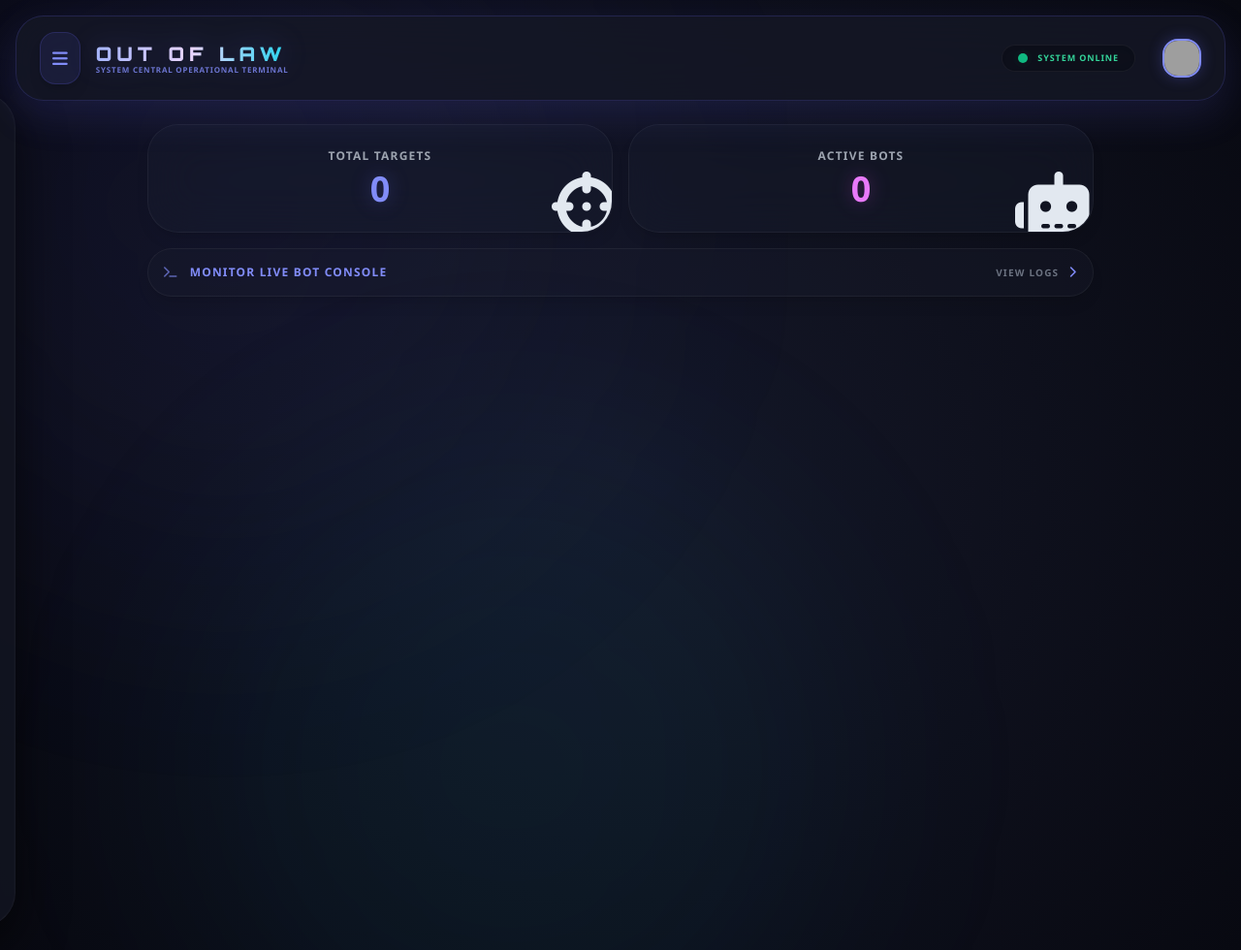
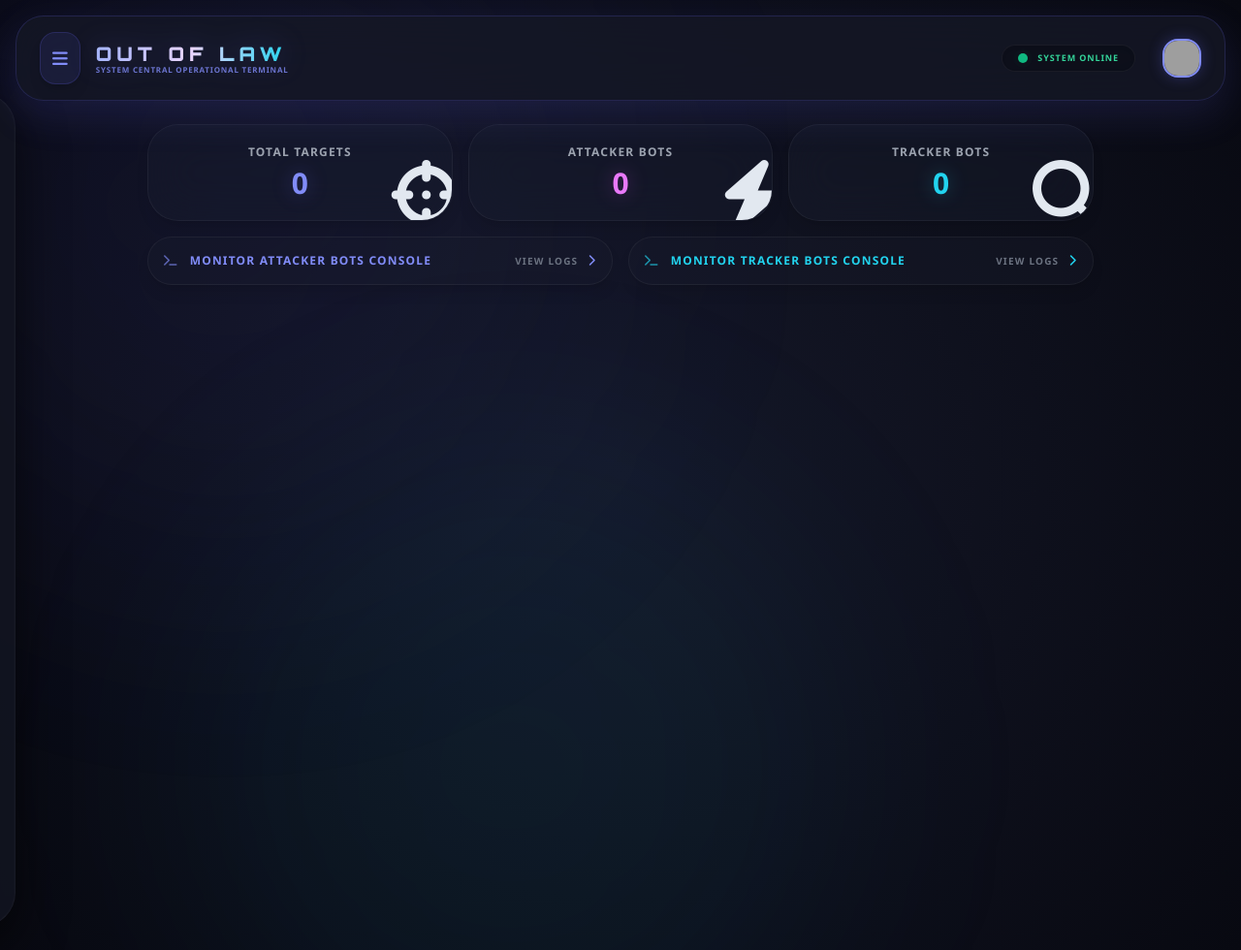
Before and after one commit to newhrmunna2027-pixel/out_of_law_spam_panel, a Flask app: template templates/index.html in a window 1280 px wide. Shown: the whole page at 97% size. Run offline with Flask 3, Linux system fonts and the light colour scheme; the template is opened without the code that fills it, so the values that code supplies are empty; parts of the project's set-up code (start-up, migrations or seed data) failed here and were passed over; some libraries are stand-ins or nearby versions; grey boxes are pictures that could not be loaded.

Commit message:
Revamp dashboard layout with new cards and buttons
Replaced entire dashboard layout with a new design featuring updated cards for Total Targets, Active Attacker Bots, and a new Tracker Bots card. Added a new button for monitoring Tracker Bots Console and updated the JavaScript to handle new data.

```diff
--- a/templates/sections/dashboard.html
+++ b/templates/sections/dashboard.html
@@ -1,32 +1,48 @@
-<!-- START OF FILE templates/sections/dashboard.html -->
-<div class="space-y-4">
-    <!-- Stat Cards Grid -->
-    <div class="grid grid-cols-2 gap-4">
-        <!-- Card 1: Total Targets -->
-        <div class="bg-[#1B1E31]/40 border border-white/5 p-6 rounded-[2rem] text-center shadow-lg relative overflow-hidden glass-card">
-            <i class="fas fa-crosshairs absolute right-[-10px] bottom-[-10px] text-7xl text-white/3"></i>
-            <p class="text-gray-400 text-xs font-black uppercase tracking-widest mb-1.5 relative z-10">Total Targets</p>
-            <h2 id="total-targets" class="text-4xl font-black text-indigo-400 relative z-10 drop-shadow-[0_0_10px_rgba(99,102,241,0.3)]">0</h2>
-        </div>
-        <!-- Card 2: Active Bots -->
-        <div class="bg-[#1B1E31]/40 border border-white/5 p-6 rounded-[2rem] text-center shadow-lg relative overflow-hidden glass-card">
-            <i class="fas fa-robot absolute right-[-10px] bottom-[-10px] text-7xl text-white/3"></i>
-            <p class="text-gray-400 text-xs font-black uppercase tracking-widest mb-1.5 relative z-10">Active Bots</p>
-            <h2 id="total-bots" class="text-4xl font-black text-fuchsia-400 relative z-10 drop-shadow-[0_0_10px_rgba(217,70,239,0.3)]">0</h2>
-        </div>
+<!-- templates/sections/dashboard.html ফাইলটি সম্পূর্ণ প্রতিস্থাপন করুন -->
+<div class="grid grid-cols-1 md:grid-cols-3 gap-4 mb-4">
+    <!-- Card 1: Total Targets -->
+    <div class="bg-[#1B1E31]/40 border border-white/5 p-5 rounded-[2rem] text-center shadow-lg relative overflow-hidden glass-card">
+        <i class="fas fa-crosshairs absolute right-[-10px] bottom-[-10px] text-7xl text-white/3"></i>
+        <p class="text-gray-400 text-xs font-black uppercase tracking-widest mb-1.5 relative z-10">Total Targets</p>
+        <h2 id="total-targets" class="text-3xl font-black text-indigo-400 relative z-10 drop-shadow-[0_0_10px_rgba(99,102,241,0.3)]">0</h2>
     </div>
+    <!-- Card 2: Active Attacker Bots -->
+    <div class="bg-[#1B1E31]/40 border border-white/5 p-5 rounded-[2rem] text-center shadow-lg relative overflow-hidden glass-card">
+        <i class="fas fa-bolt absolute right-[-10px] bottom-[-10px] text-7xl text-white/3"></i>
+        <p class="text-gray-400 text-xs font-black uppercase tracking-widest mb-1.5 relative z-10">Attacker Bots</p>
+        <h2 id="total-bots" class="text-3xl font-black text-fuchsia-400 relative z-10 drop-shadow-[0_0_10px_rgba(217,70,239,0.3)]">0</h2>
+    </div>
+    <!-- Card 3: Active Tracker Bots (🚀 NEW CARD) -->
+    <div class="bg-[#1B1E31]/40 border border-white/5 p-5 rounded-[2rem] text-center shadow-lg relative overflow-hidden glass-card">
+        <i class="fas fa-search absolute right-[-10px] bottom-[-10px] text-7xl text-white/3"></i>
+        <p class="text-gray-400 text-xs font-black uppercase tracking-widest mb-1.5 relative z-10">Tracker Bots</p>
+        <h2 id="total-check-bots" class="text-3xl font-black text-cyan-400 relative z-10 drop-shadow-[0_0_10px_rgba(34,211,238,0.3)]">0</h2>
+    </div>
+</div>
 
-    <!-- 🚀 PREMIUM CAPSULE BUTTON FOR TERMINAL CONSOLE -->
+<div class="grid grid-cols-1 md:grid-cols-2 gap-4">
+    <!-- Button 1: Active Bots Console -->
     <button onclick="openConsoleModal()" class="w-full bg-[#1B1E31]/30 border border-white/5 hover:border-indigo-500/30 hover:bg-indigo-500/10 p-4 rounded-[1.8rem] flex items-center justify-between text-xs font-black uppercase tracking-widest text-indigo-400 shadow-lg hover:shadow-indigo-500/5 transition duration-300 relative group overflow-hidden">
         <div class="flex items-center gap-3 relative z-10">
             <i class="fas fa-terminal animate-pulse"></i>
-            <span>Monitor Live Bot Console</span>
+            <span>Monitor Attacker Bots Console</span>
         </div>
         <div class="flex items-center gap-1.5 relative z-10">
             <span class="text-[10px] text-gray-500 font-bold uppercase mr-1">View Logs</span>
             <i class="fas fa-chevron-right transition-transform group-hover:translate-x-1"></i>
         </div>
-        <div class="absolute inset-0 bg-gradient-to-r from-indigo-500/0 via-indigo-500/5 to-indigo-500/0 opacity-0 group-hover:opacity-100 transition-opacity duration-500 pointer-events-none"></div>
+    </button>
+
+    <!-- Button 2: Check Bots Console (🚀 NEW BUTTON) -->
+    <button onclick="openCheckConsoleModal()" class="w-full bg-[#1B1E31]/30 border border-white/5 hover:border-cyan-500/30 hover:bg-cyan-500/10 p-4 rounded-[1.8rem] flex items-center justify-between text-xs font-black uppercase tracking-widest text-cyan-400 shadow-lg hover:shadow-cyan-500/5 transition duration-300 relative group overflow-hidden">
+        <div class="flex items-center gap-3 relative z-10">
+            <i class="fas fa-terminal animate-pulse"></i>
+            <span>Monitor Tracker Bots Console</span>
+        </div>
+        <div class="flex items-center gap-1.5 relative z-10">
+            <span class="text-[10px] text-gray-500 font-bold uppercase mr-1">View Logs</span>
+            <i class="fas fa-chevron-right transition-transform group-hover:translate-x-1"></i>
+        </div>
     </button>
 </div>
 
@@ -43,6 +59,7 @@
 
                 document.getElementById('total-targets').innerText = data.total_targets || 0;
                 document.getElementById('total-bots').innerText = data.total_bots || 0;
+                document.getElementById('total-check-bots').innerText = data.total_check_bots || 0; // 🚀 ট্র্যাকার বটের মোট সংখ্যা লোড
 
                 if(document.getElementById('p-usage')) {
                     document.getElementById('p-usage').innerText = data.user_usage;
@@ -51,16 +68,31 @@
                     document.getElementById('header-added-limit').innerText = data.user_usage;
                 }
 
+                // ১. Attacker Console Render
                 if (window.consoleModalOpen) {
                     let consoleHtml = '';
                     (data.bots || []).forEach(b => {
-                        let sColor = b.status.toLowerCase() === 'offline' ? 'text-rose-500' : 'text-emerald-400';
+                        let sColor = b.status.toLowerCase().includes('online') || b.status.toLowerCase().includes('ready') ? 'text-emerald-400' : 'text-rose-500';
                         consoleHtml += `<div class="py-2 border-b border-white/5 flex flex-wrap items-center justify-between text-xs"><span class="text-gray-500 font-bold">Bot ${b.no} :</span> <span class="text-white font-bold">${b.name}</span> <span class="font-mono text-gray-500">UID ${b.uid}</span> <span class="${sColor} font-black uppercase tracking-wider">${b.status}</span></div>`;
                     });
 
                     const consoleBox = document.getElementById('console-box');
                     if (consoleBox) {
                         consoleBox.innerHTML = consoleHtml || '<div class="text-gray-600 p-4">No bots online.</div>';
+                    }
+                }
+
+                // ২. Tracker Console Render (🚀 NEW LIVE PARSER)
+                if (window.checkConsoleModalOpen) {
+                    let checkConsoleHtml = '';
+                    (data.check_bots || []).forEach(b => {
+                        let sColor = b.status.toLowerCase().includes('connected') || b.status.toLowerCase().includes('listening') ? 'text-emerald-400' : 'text-rose-500';
+                        checkConsoleHtml += `<div class="py-2 border-b border-white/5 flex flex-wrap items-center justify-between text-xs"><span class="text-gray-500 font-bold">Bot ${b.no} :</span> <span class="text-white font-bold">${b.name}</span> <span class="font-mono text-gray-500">UID ${b.uid}</span> <span class="${sColor} font-black uppercase tracking-wider">${b.status}</span></div>`;
+                    });
+
+                    const checkConsoleBox = document.getElementById('check-console-body');
+                    if (checkConsoleBox) {
+                        checkConsoleBox.innerHTML = checkConsoleHtml || '<div class="text-gray-600 p-4">No tracker bots online.</div>';
                     }
                 }
             } catch(e) {
@@ -78,4 +110,3 @@
         setInterval(fetchDashboard, 5000);
     });
 </script>
-<!-- END OF FILE templates/sections/dashboard.html -->
```
